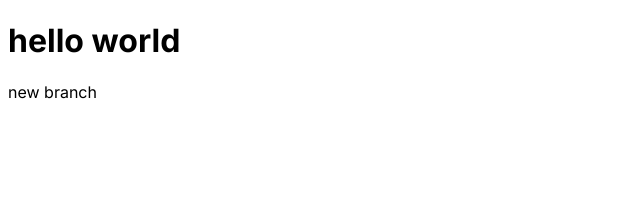
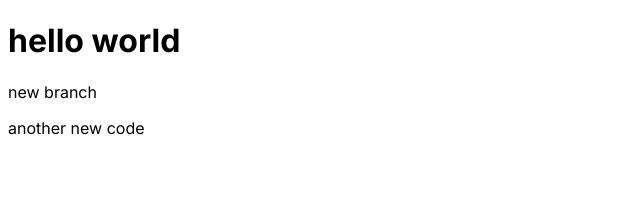
Before and after one commit to Steviemaru/practise-repo, a Next.js app: page / in a window 1280 px wide. Shown: the top 208 px of the page, without its empty margins (0-640 px from the left). Built offline with nearby package versions, Linux system fonts and the light colour scheme.

Commit message:
added new code

```diff
--- a/app/page.tsx
+++ b/app/page.tsx
@@ -4,6 +4,7 @@ export default function Home() {
 <div>
 <h1>hello world </h1>
 <p> new branch </p>
+<p>another new code </p>
 </div>
   );
 }
```
